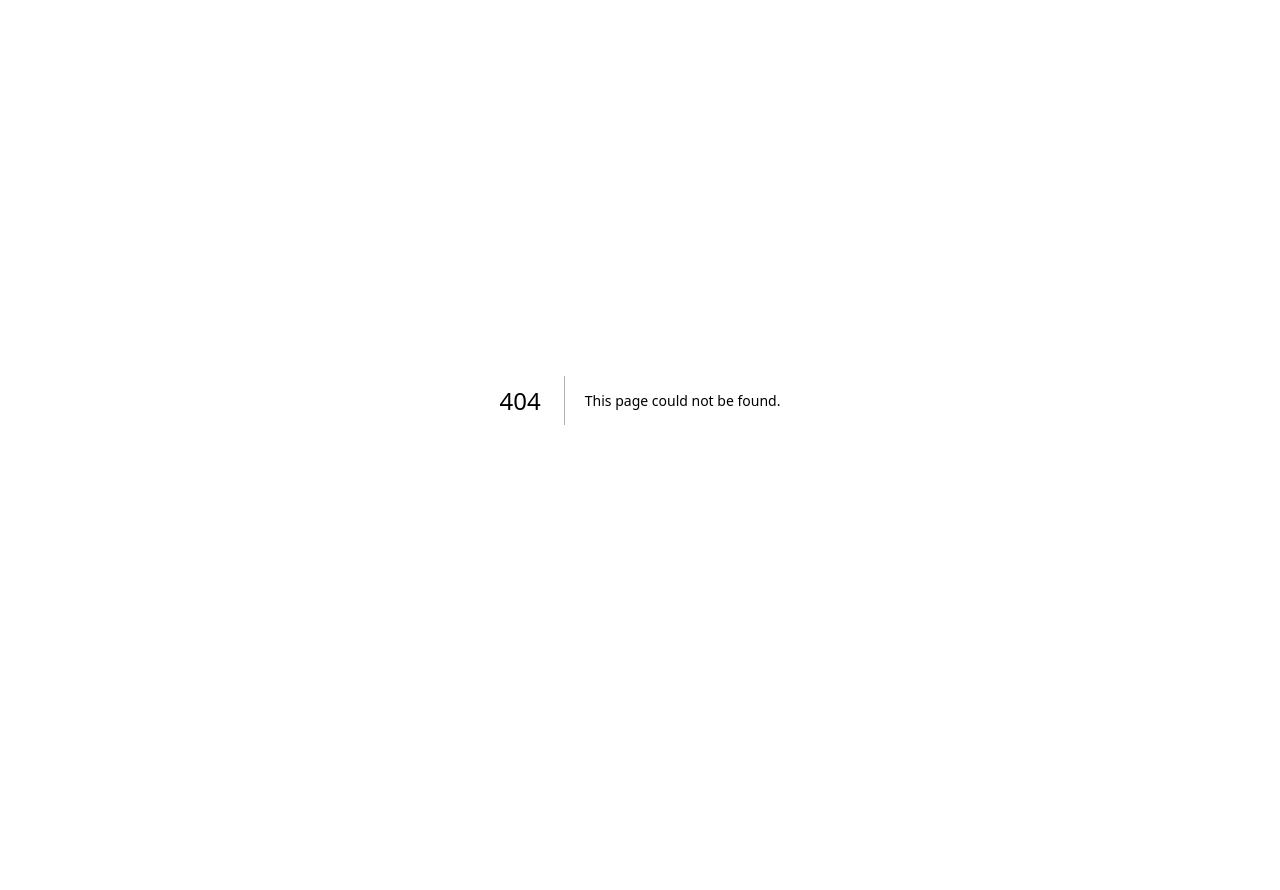
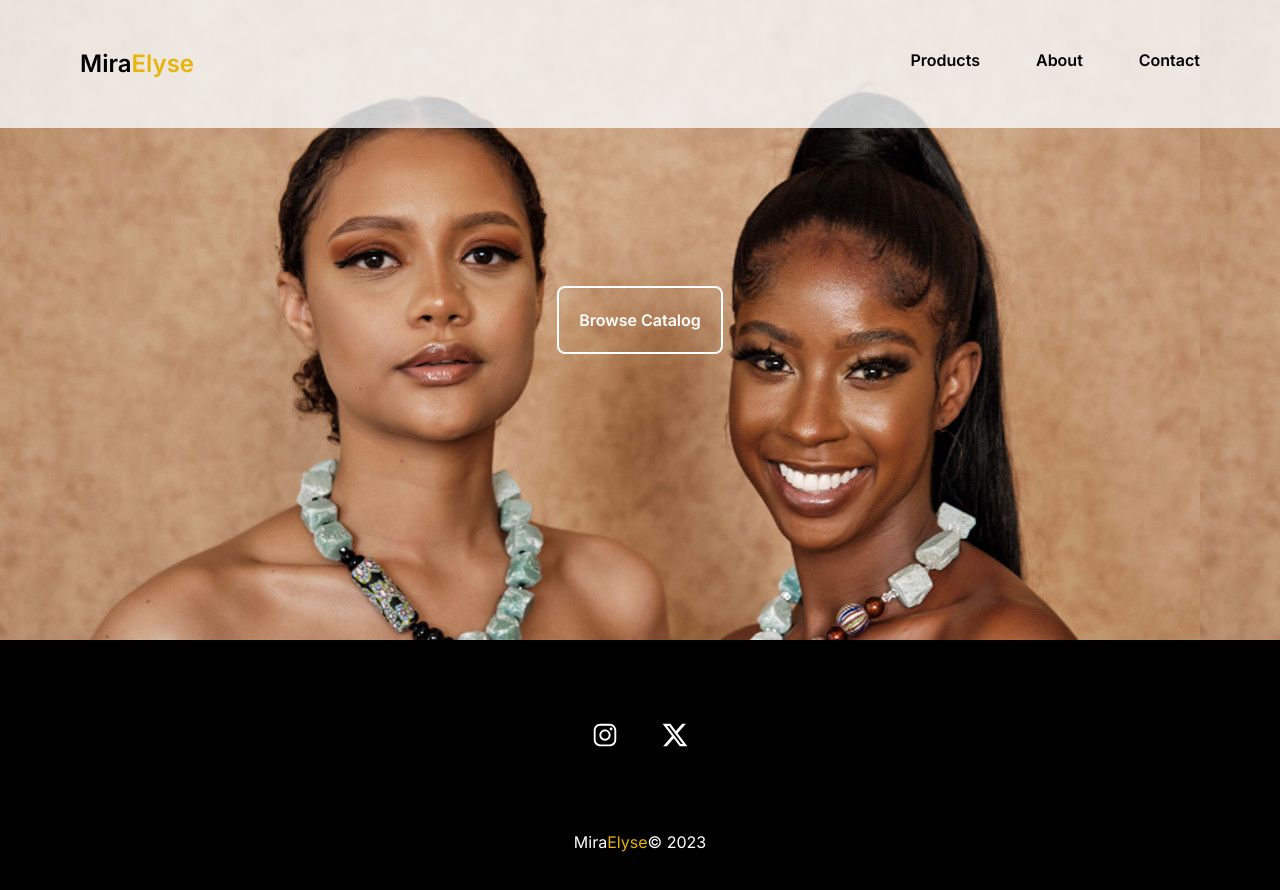
Before and after one commit to kkopoku/miraelyse, a Next.js app: page /products in a window 1280 px wide. Before the commit this address had no page. Shown: the top 890 px of the page. Before the commit the page ends 800 px from the top, so only its background shows below. Built offline with nearby package versions, Linux system fonts and the light colour scheme.

Commit message:
made logo clickable and started work on products page

```diff
--- a/app/login/page.js
+++ /dev/null
@@ -1,7 +0,0 @@
-export default function Login(){
-    return (
-        <div>
-            <h1>Login</h1>
-        </div>
-    )
-}
--- a/app/page.js
+++ b/app/page.js
@@ -26,7 +26,7 @@ export default function Home() {
   ]
 
   return (
-    <main className="flex min-h-screen flex-col bg-white h-full">
+    <main className="flex min-h-screen flex-col bg-white h-full text-black">
 
       <TopNavigation />
 
--- /dev/null
+++ b/app/products/page.js
@@ -0,0 +1,20 @@
+import TopNavigation from "@/components/TopNavigation"
+import Footer from "@/components/Footer"
+
+export default function Login(){
+    return (
+        <main className="flex min-h-screen flex-col bg-white h-full text-black">
+
+            <TopNavigation />
+
+            <div className="flex bg-[url('/images/homepage-one-banner.jpg')] h-[80vh] items-center justify-center">
+                <button className="p-5 rounded-lg border-2 border-white hover:scale-110 font-semibold text-white hover:bg-slate-200 hover:bg-opacity-40 bg-transparent transition-all">Browse Catalog</button>
+            </div>
+
+            <div className=""></div>
+
+            <Footer />
+
+        </main>
+    )
+}
--- a/components/Logo.jsx
+++ b/components/Logo.jsx
@@ -1,8 +1,11 @@
+import Link from "next/link";
+
 export default function Logo() {
   return (
-    <div className="flex flex-row text-2xl font-semibold">
-      <p>Mira</p>
-      <p className="text-yellow-500">Elyse</p>
-    </div>
+    <Link href='/'>
+      <div className="flex flex-row text-2xl font-semibold">
+        <p>Mira</p>
+        <p className="text-yellow-500">Elyse</p>
+      </div></Link>
   );
 }
--- a/components/TopNavigation.jsx
+++ b/components/TopNavigation.jsx
@@ -1,4 +1,5 @@
 import Logo from "./Logo";
+import Link from "next/link";
 
 export default function TopNavigation() {
   // const navItems = [
@@ -34,21 +35,25 @@ export default function TopNavigation() {
 
   const navItems = [
     {
-      name: "About & Contact",
+      name: "Contact",
+      route: "/order",
+    },
+    {
+      name: "About",
       route: "/order",
     },
     {
       name: "Products",
-      route: "/order",
+      route: "/products",
     },
   ];
 
   return (
-    <div className="flex fixed w-screen p-12 bg-slate-50 bg-opacity-80 z-50">
+    <div className="flex fixed w-screen py-12 px-20 bg-slate-50 bg-opacity-80 z-50 text-black font-semibold">
       <div className="flex flex-row basis-1/5"><Logo /></div>
       <div className="flex basis-4/5 flex-row-reverse gap-14 ">
         {navItems.map((navItem) => {
-          return <button key={navItem.route}>{navItem.name}</button>;
+          return <Link href={navItem.route} key={navItem.route}><button>{navItem.name}</button></Link>;
         })}
       </div>
     </div>
```
